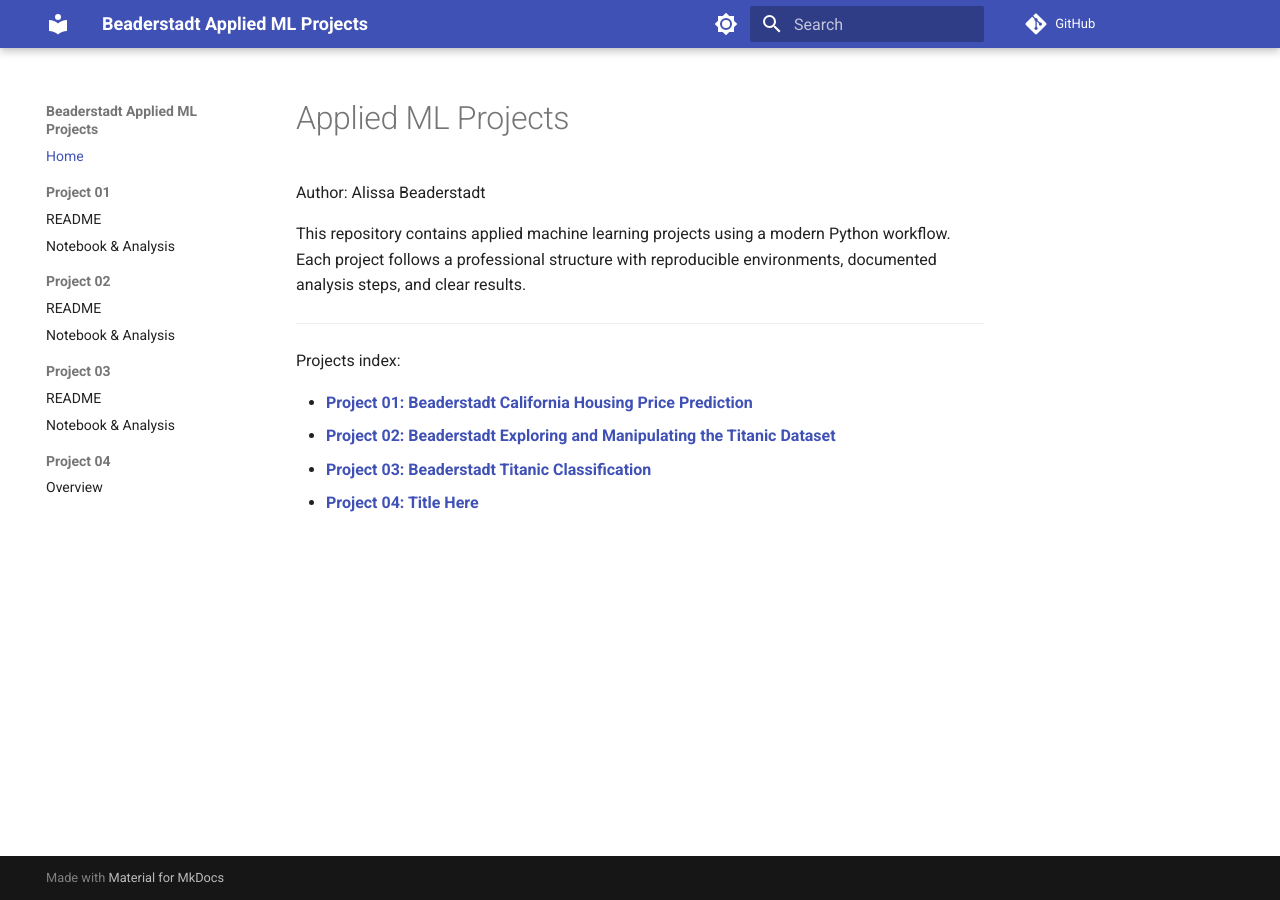
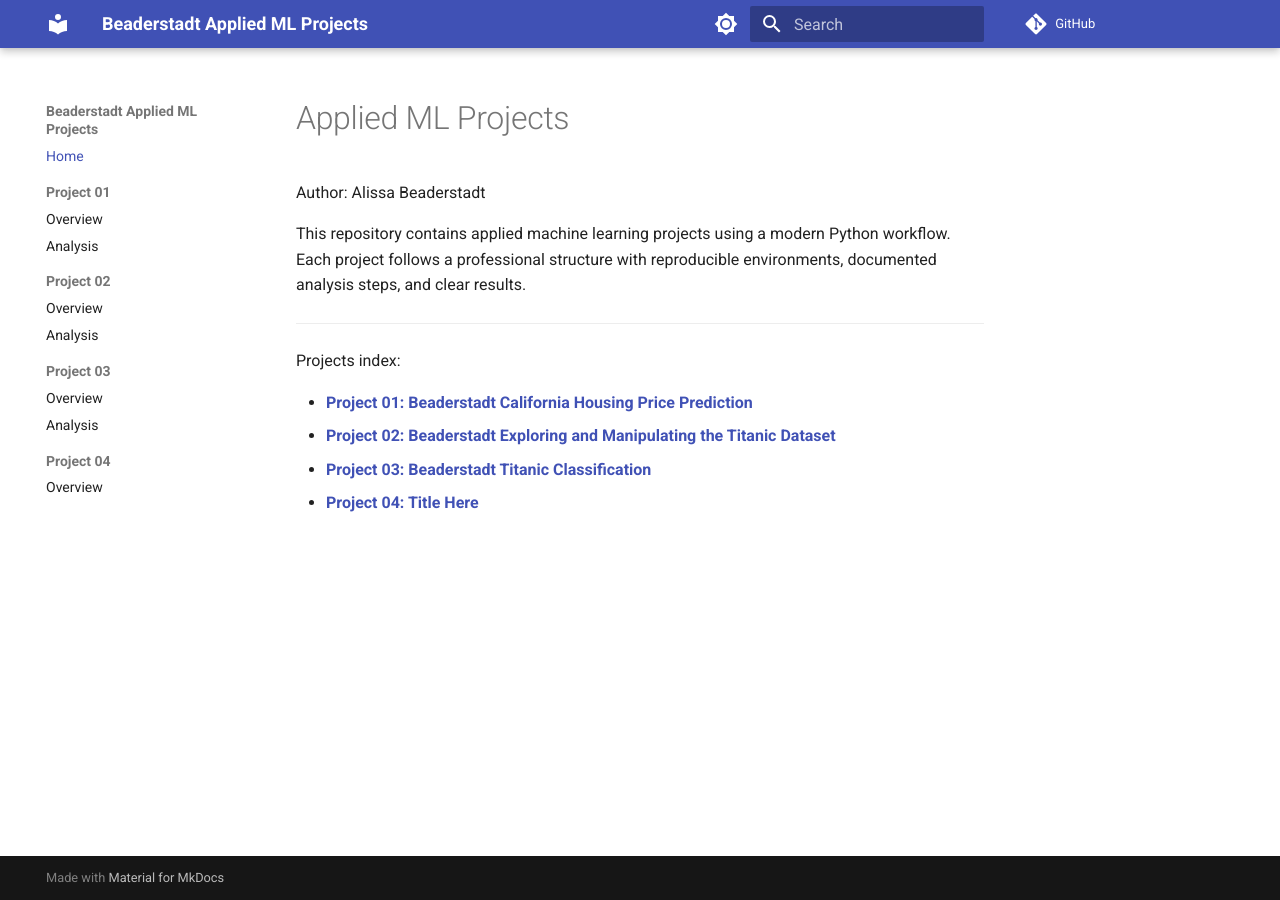
Before and after one commit to abeaderstadt/applied-ml-beaderstadt, an MkDocs documentation site: the page built from docs/index.md, in a window 1280 px wide. Built offline with MkDocs 1.6.1 and Material for MkDocs 9.7.7, drawn with Linux system fonts in a browser that asks for light colours; comment, search, counter and statistics services are not loaded.

Commit message:
Updaye mkdocs.yml

```diff
--- a/mkdocs.yml
+++ b/mkdocs.yml
@@ -60,13 +60,13 @@ markdown_extensions:
 nav:
   - Home: index.md
   - Project 01:
-      - README: project01/README.md
-      - Notebook & Analysis: project01/EXAMPLE_ANALYSIS.md
+      - Overview: project01/README.md
+      - Analysis: project01/EXAMPLE_ANALYSIS.md
   - Project 02:
-      - README: project02/README.md
-      - Notebook & Analysis: project02/EXAMPLE_ANALYSIS.md
+      - Overview: project02/README.md
+      - Analysis: project02/EXAMPLE_ANALYSIS.md
   - Project 03:
-      - README: project03/README.md
-      - Notebook & Analysis: project03/EXAMPLE_ANALYSIS.md
+      - Overview: project03/README.md
+      - Analysis: project03/EXAMPLE_ANALYSIS.md
   - Project 04:
       - Overview: project04/README.md
```
